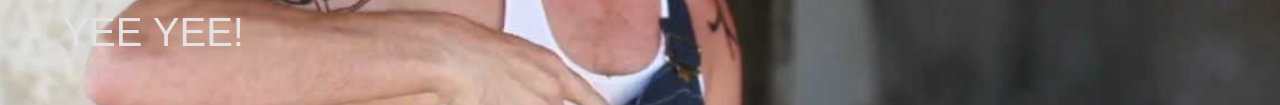
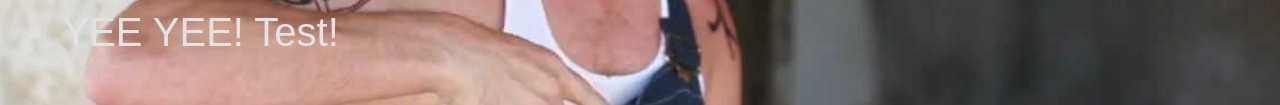
Before and after one commit to MurrTuck/typeWriterEffect, a plain HTML site: page index.html in a window 1280 px wide. Shown: the part 428-533 px from the top of the page. Drawn offline with Linux system fonts and the light colour scheme; a web font is replaced by a local one.

Commit message:
Testing Remote #2

```diff
--- a/index.html
+++ b/index.html
@@ -18,7 +18,7 @@
           data-words='["Wake Up","Crack a Cold One", "Put a Good Dip In", "...and Start the Day!"]'
         ></span>
       </h1>
-      <h2>YEE YEE!</h2>
+      <h2>YEE YEE! Test!</h2>
     </div>
 
     <script src="main.js"></script>
```
